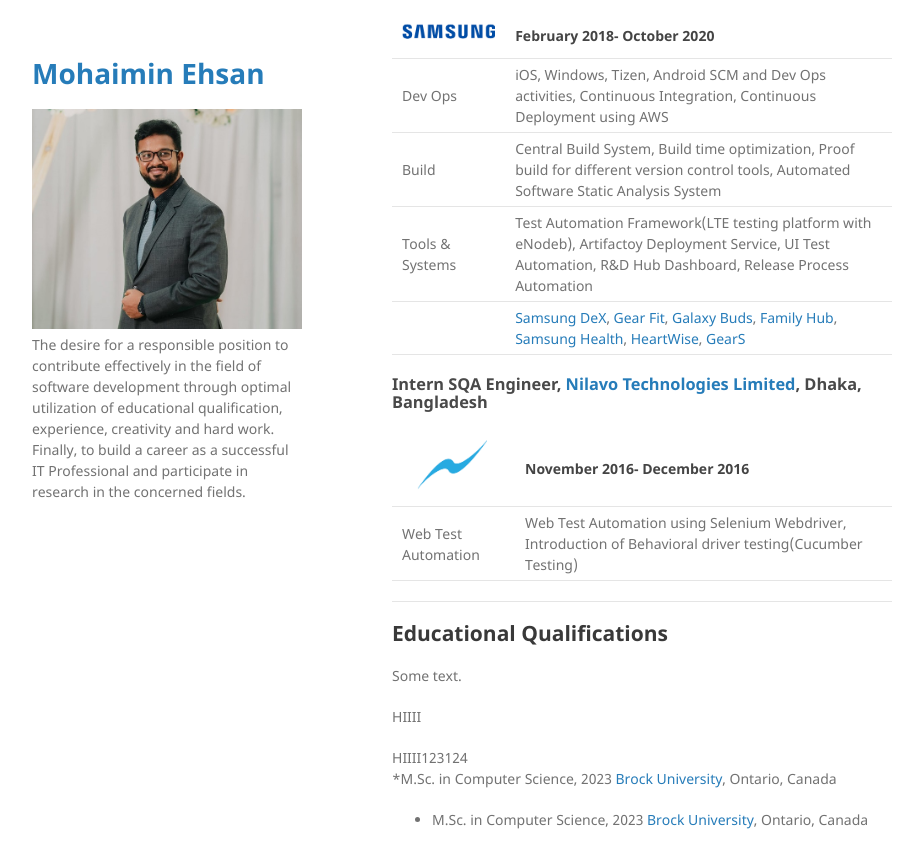
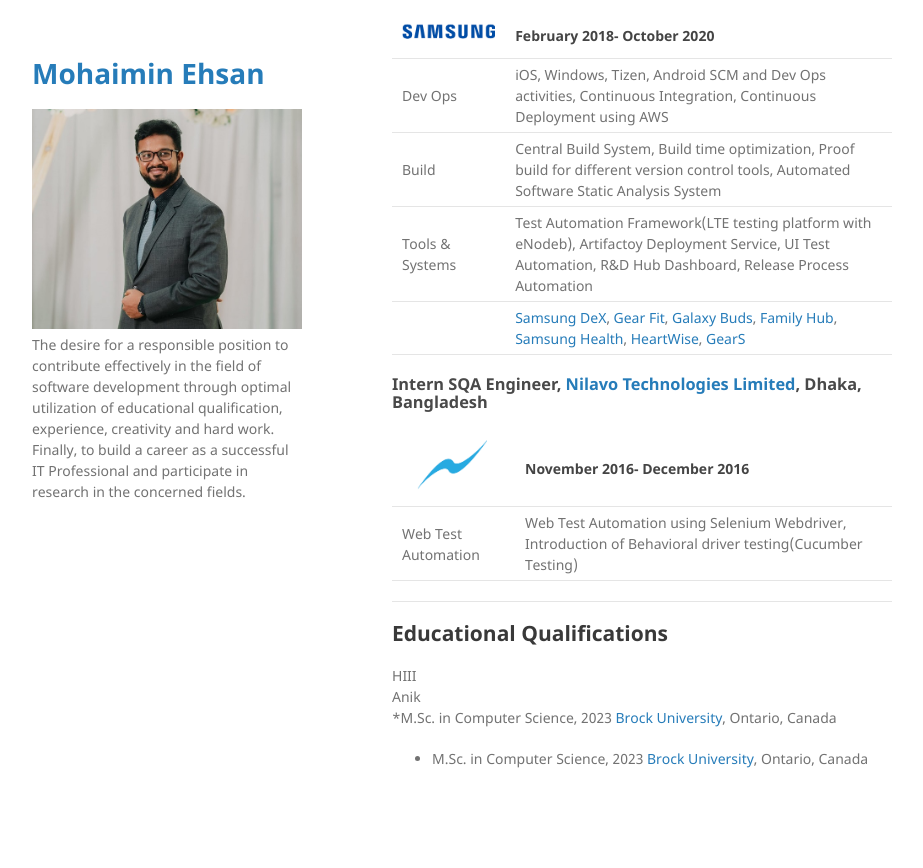
Before and after one commit to MohaiminEhsan/Homepage, a Jekyll site: the page built from index.md, in a window 1280 px wide and 900 px high, scrolled down 729 px. Shown: the top 868 px of the window, without its empty margins (178-1101 px from the left). Built offline with Jekyll 4.4.1, drawn with Linux system fonts in a browser that asks for light colours; our own code applies the rules of GitHub Pages for plain Markdown files; after the commit the page ends 1568 px from its top, so only the background shows below that.

Commit message:
Update index.md

```diff
--- a/index.md
+++ b/index.md
@@ -56,15 +56,8 @@ layout: default
 ## Educational Qualifications
 
 <div class="row">
-  <div class="col-md-8" markdown="1">
-  Some text.
-  </div>
-  <div class="col-md-4" markdown="1">
-  HIIII
-  </div>
-  <div class="col-md-4" markdown="2">
-  HIIII123124
-  </div>
+  <div class="column"> HIII</div>
+  <div class="column">Anik</div>
 </div>
 
 
```
